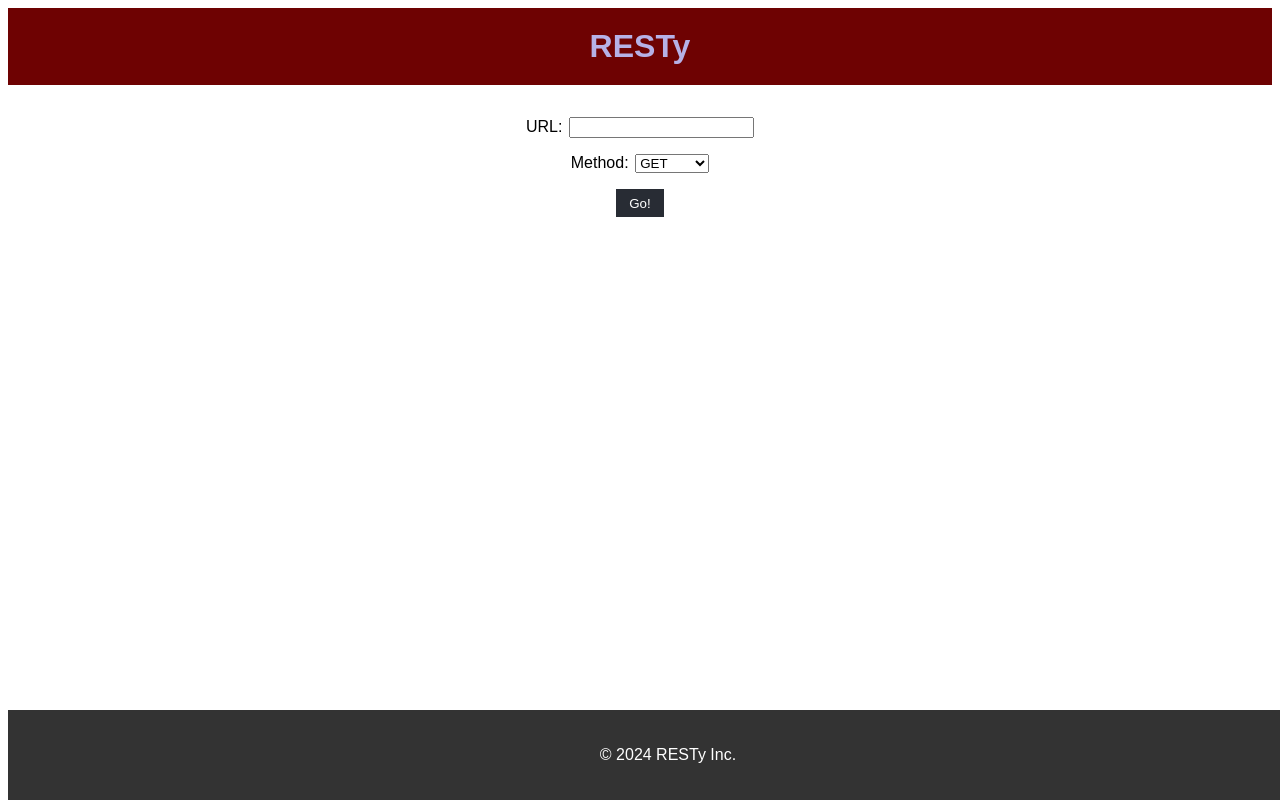
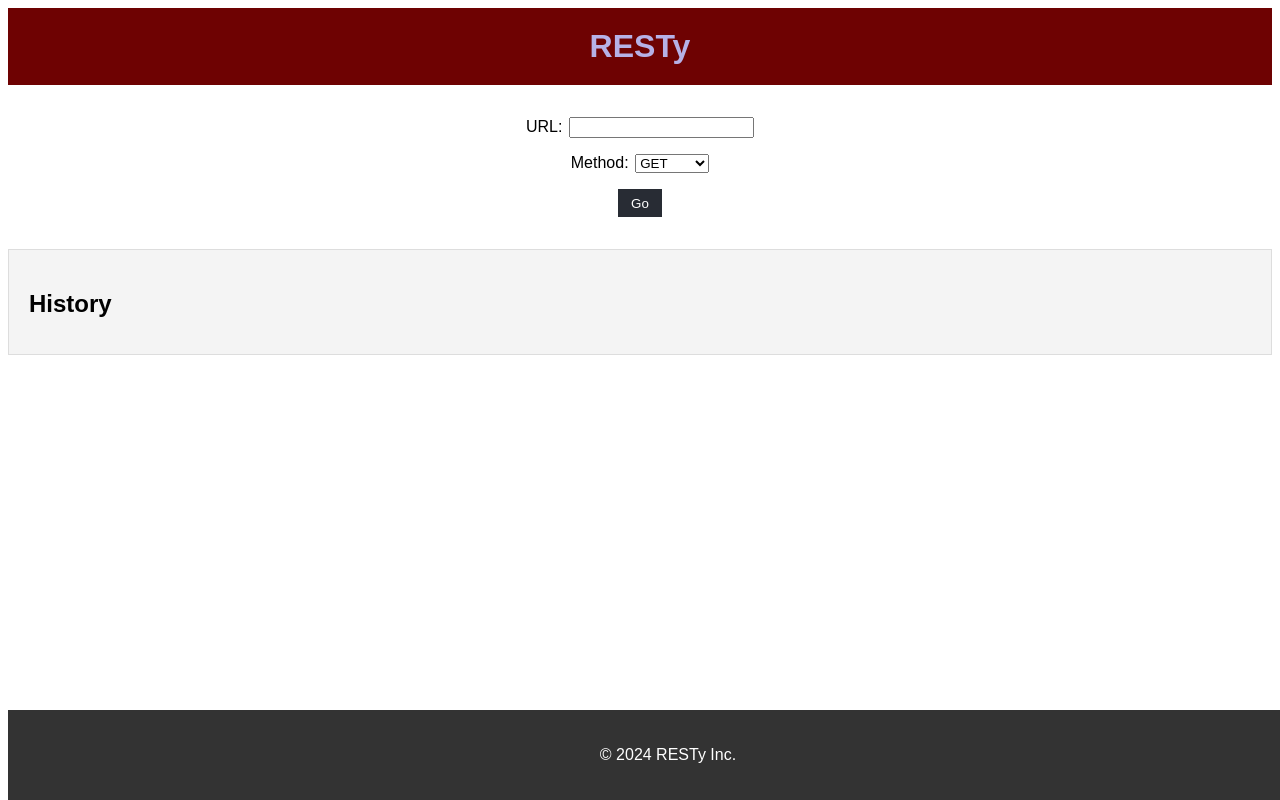
Before and after one commit to QILINXIE02/resty, a React (Vite) app: page / in a window 1280 px wide. Built offline with nearby package versions, Linux system fonts and the light colour scheme.

Commit message:
setup-phase4

```diff
--- a/src/App.jsx
+++ b/src/App.jsx
@@ -1,56 +1,78 @@
-import React, { useState, useEffect } from 'react';
+import React, { useReducer } from 'react';
+import axios from 'axios';
 import Header from './Components/Header';
 import Footer from './Components/Footer';
 import Form from './Components/Form';
 import Results from './Components/Results';
+import History from './Components/History';
 import './App.scss';
-import axios from 'axios';
+
+const initialState = {
+  loading: false,
+  results: null,
+  history: [],
+  error: null,
+};
+
+const reducer = (state, action) => {
+  switch (action.type) {
+    case 'API_REQUEST':
+      return { ...state, loading: true, error: null };
+    case 'API_SUCCESS':
+      return {
+        ...state,
+        loading: false,
+        results: action.payload,
+        history: [...state.history, action.history]
+      };
+    case 'API_FAILURE':
+      return { ...state, loading: false, error: action.error };
+    default:
+      return state;
+  }
+};
 
 const App = () => {
-  const [requestParams, setRequestParams] = useState({});
-  const [data, setData] = useState(null);
-  const [loading, setLoading] = useState(false);
+  const [state, dispatch] = useReducer(reducer, initialState);
 
-  const handleApiCall = async () => {
-    setLoading(true);
+  const handleApiCall = async (requestParams) => {
+    dispatch({ type: 'API_REQUEST' });
+    console.log('Making API call with params:', requestParams);
+
     try {
       const response = await axios({
+        url: requestParams.url,
         method: requestParams.method,
-        url: requestParams.url,
         data: requestParams.body,
       });
-      setData({
-        headers: response.headers,
+
+      const historyEntry = {
+        url: requestParams.url,
+        method: requestParams.method,
         results: response.data,
-      });
+      };
+
+      dispatch({ type: 'API_SUCCESS', payload: response.data, history: historyEntry });
     } catch (error) {
-      console.error(error);
-      setData({
-        headers: {},
-        results: { error: 'Error fetching data' },
-      });
-    } finally {
-      setLoading(false);
+      console.error('API Error:', error);
+      dispatch({ type: 'API_FAILURE', error: error.message });
     }
   };
 
-  useEffect(() => {
-    if (requestParams.url) {
-      handleApiCall();
-    }
-  }, [requestParams]);
-
-  const updateRequestParams = (params) => {
-    setRequestParams(params);
-  };
-
   return (
-    <React.Fragment>
+    <div className="App">
       <Header />
-      <Form updateRequestParams={updateRequestParams} />
-      {loading ? <p>Loading...</p> : <Results data={data} />}
+      <main>
+        <Form handleApiCall={handleApiCall} />
+        {state.loading && <div>Loading...</div>}
+        {state.error && <div className="error">{state.error}</div>}
+        {state.results && <Results data={state.results} />}
+      </main>
+      <aside>
+        <History history={state.history} />
+      </aside>
       <Footer />
-    </React.Fragment>
+    </div>
   );
 };
 
--- a/src/Components/Form/index.jsx
+++ b/src/Components/Form/index.jsx
@@ -1,38 +1,47 @@
+// src/Components/Form/index.jsx
 import React, { useState } from 'react';
 import './Form.scss';
 
-const Form = ({ updateRequestParams }) => {
-  const [url, setUrl] = useState('');
-  const [method, setMethod] = useState('GET');
-  const [body, setBody] = useState('');
+const Form = ({ handleApiCall }) => {
+  const [formData, setFormData] = useState({
+    url: '',
+    method: 'GET',
+    body: '',
+  });
+
+  const handleChange = (e) => {
+    const { name, value } = e.target;
+    setFormData((prevData) => ({ ...prevData, [name]: value }));
+  };
 
   const handleSubmit = (e) => {
     e.preventDefault();
-    updateRequestParams({ url, method, body });
+    console.log('Form submitted with data:', formData);
+    handleApiCall(formData);
   };
 
   return (
     <form onSubmit={handleSubmit}>
       <label>
         URL:
-        <input type="text" value={url} onChange={(e) => setUrl(e.target.value)} />
+        <input type="text" name="url" value={formData.url} onChange={handleChange} />
       </label>
       <label>
         Method:
-        <select value={method} onChange={(e) => setMethod(e.target.value)}>
+        <select name="method" value={formData.method} onChange={handleChange}>
           <option value="GET">GET</option>
           <option value="POST">POST</option>
           <option value="PUT">PUT</option>
           <option value="DELETE">DELETE</option>
         </select>
       </label>
-      {method !== 'GET' && (
+      {formData.method !== 'GET' && (
         <label>
           Body:
-          <textarea value={body} onChange={(e) => setBody(e.target.value)} />
+          <textarea name="body" value={formData.body} onChange={handleChange} />
         </label>
       )}
-      <button type="submit">Go!</button>
+      <button type="submit">Go</button>
     </form>
   );
 };
--- a/src/Components/History/History.scss
+++ b/src/Components/History/History.scss
@@ -0,0 +1,35 @@
+.History {
+  padding: 20px;
+  background: #f4f4f4;
+  border: 1px solid #ddd;
+  margin: 20px 0;
+
+  h2 {
+    margin-bottom: 10px;
+  }
+
+  ul {
+    list-style: none;
+    padding: 0;
+
+    li {
+      display: flex;
+      justify-content: space-between;
+      padding: 10px;
+      border-bottom: 1px solid #ddd;
+
+      span {
+        flex: 1;
+
+        &:first-child {
+          font-weight: bold;
+        }
+      }
+
+      &:hover {
+        background: #eee;
+        cursor: pointer;
+      }
+    }
+  }
+}
--- a/src/Components/History/index.jsx
+++ b/src/Components/History/index.jsx
@@ -0,0 +1,21 @@
+// src/Components/History/index.jsx
+import React from 'react';
+import './History.scss';
+
+const History = ({ history }) => {
+  return (
+    <div className="History">
+      <h2>History</h2>
+      <ul>
+        {history.map((entry, index) => (
+          <li key={index}>
+            <p>{entry.method} {entry.url}</p>
+            <pre>{JSON.stringify(entry.results, null, 2)}</pre>
+          </li>
+        ))}
+      </ul>
+    </div>
+  );
+};
+
+export default History;
```
Also changed, not shown: 2 other files (tests, documents, lock files or other folders).
